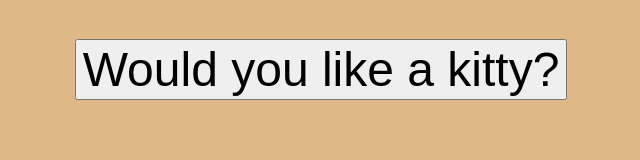
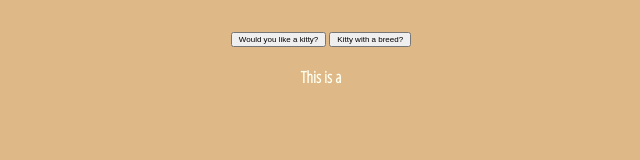
Before and after one commit to genar335/cat-madness, a plain HTML site: page index.html in a window 1280 px wide. Shown: the whole page, without its empty margins (319-959 px from the left). Drawn offline with Linux system fonts and the light colour scheme.

Commit message:
Add files via upload

```diff
--- a/app.js
+++ b/app.js
@@ -1,6 +1,4 @@
 `use strict`;
-//const fetch = require(`node-fetch`);
-
 const testURL = `https://api.thecatapi.com/v1/images/search`;
 const apiBeginning = `https://api.thecatapi.com/v1/`;
 const apiKey = `d3973bf7-925c-4ccf-95bf-1abae86e162e`;
@@ -19,21 +17,23 @@ const getCatData = async (url) => {
 
 const loggingTheCatOut = async () =>{
     const fetchedCat = await getCatData(testURL)
-    console.log(fetchedCat[0].url);
+    console.log(fetchedCat);
+    //console.log(fetchedCat[0].url);
+    console.log(fetchedCat[0].breeds);
 }
 
 const spawnACat = async (url = testURL) => {
     if (!document.body.contains(document.getElementById(`cat-image`))) {
         const img = document.createElement(`img`);
         const fetchedCat = await getCatData(url);
+        console.log(fetchedCat);
+        if (fetchedCat[0].breeds.length > 0) { console.log(fetchedCat[0].breeds[0].name) };
         img.src = fetchedCat[0].url;
         const imgPlaceHolder = document.getElementById(`catHolder`);
         imgPlaceHolder.appendChild(img);
         img.style.width = `100%`;
         img.style.height = `100%`;
         img.style.objectFit = `contain`;
-        /* img.style.maxHeight = `90%`;
-        img.style.maxWidth = `90%`; */
         img.setAttribute(`id`, `cat-image`);
     }  else {
         const foundImg = document.getElementById(`cat-image`);
@@ -42,6 +42,29 @@ const spawnACat = async (url = testURL) => {
     }
 }
 
-/*
-const catButton = document.getElementById(`cat_spawner`);
-catButton.onclick = console.log(`clcicked`); */
+const spawnACatWithBreed = async (url = testURL) => {
+    if (!document.body.contains(document.getElementById(`cat-image`))) {
+        const fetchedCat = await getCatData(url);
+        console.log(fetchedCat);
+        if (fetchedCat[0].breeds.length == 0) return spawnACatWithBreed(url);
+        if (fetchedCat[0].breeds.length > 0) {
+            const img = document.createElement(`img`);
+            console.log(fetchedCat[0].breeds[0].name)
+            img.src = fetchedCat[0].url;
+            const imgPlaceHolder = document.getElementById(`catHolder`);
+            imgPlaceHolder.appendChild(img);
+            img.style.width = `100%`;
+            img.style.height = `100%`;
+            img.style.objectFit = `contain`;
+            img.setAttribute(`id`, `cat-image`);
+            const breedName = document.getElementById('breed_name');
+            breedName.innerHTML = `This is a ${fetchedCat[0].breeds[0].name}`;
+        }
+    }  else {
+        const foundImg = document.getElementById(`cat-image`);
+        foundImg.remove();
+        const breedName = document.getElementById('breed_name');
+        breedName.innerHTML = `This is a`;
+        spawnACatWithBreed();
+    }
+}
--- a/index.html
+++ b/index.html
@@ -13,6 +13,10 @@
 
     <div id="btn-container">
         <button onclick="spawnACat()" id="cat_spawner">Would you like a kitty?</button>
+        <button onclick="spawnACatWithBreed()" id="cat_spawner_breed">Kitty with a breed?</button>
+    </div>
+    <div id="breed_cat_interface">
+        <h1 id="breed_name">This is a</h1>
     </div>
     <div id="catHolder"></div>
 
--- a/style.css
+++ b/style.css
@@ -6,7 +6,6 @@ body {
     margin: 0;
     background-color: burlywood;
     color: ivory;
-    font-size: 3em;
     display: flex;
     flex-direction: column;
     justify-content: center;
@@ -19,12 +18,19 @@ body {
     background-color: burlywood;
 }
 
-#cat_spawner {
-    font-size: 1em;
+#cat_spawner, #cat_spawner_breed {
+    font-size: 0.5em;
     margin-bottom: 5%;
 	margin-top: 0;
 }
 
+#breed_cat_interface {
+    display: flex;
+    width: 100%;
+    height: 10%;
+    font-size: 0.5em;
+    justify-content: center;
+}
 
 #catHolder {
     display: flex;
```
